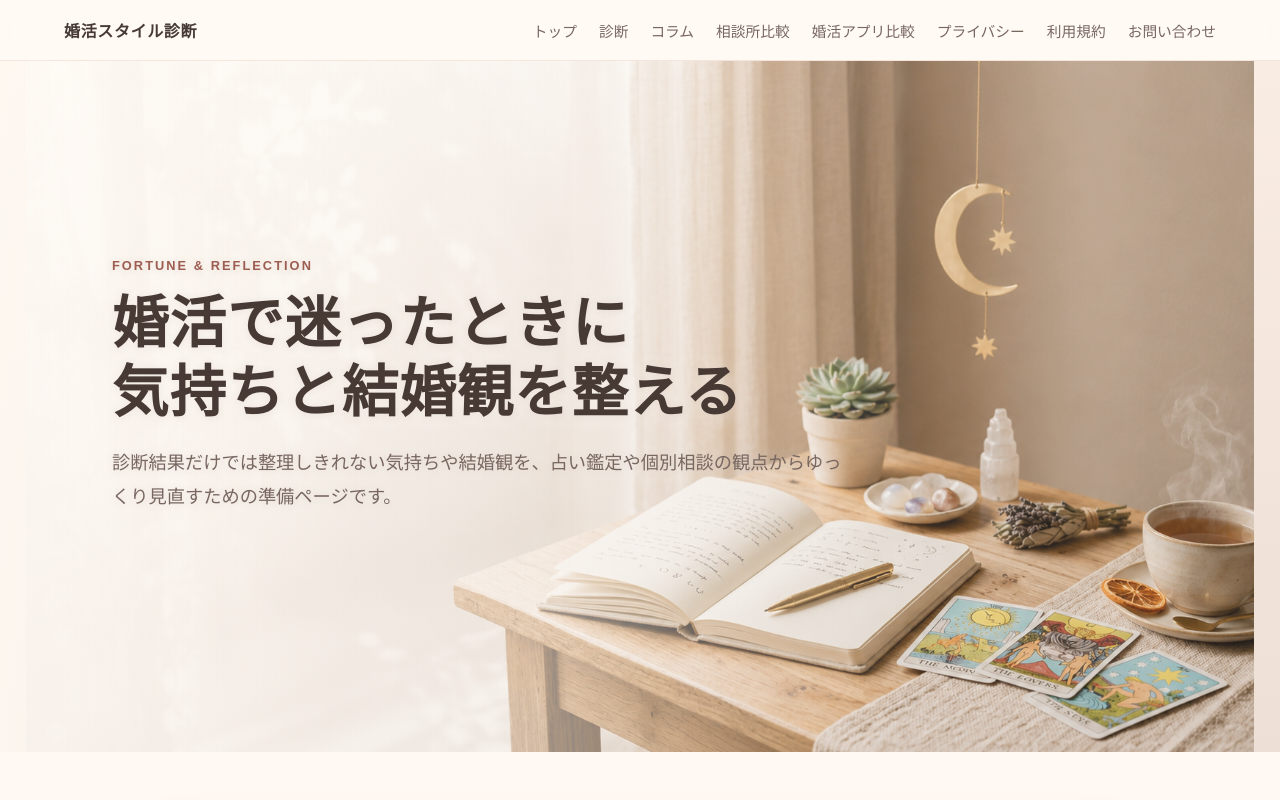
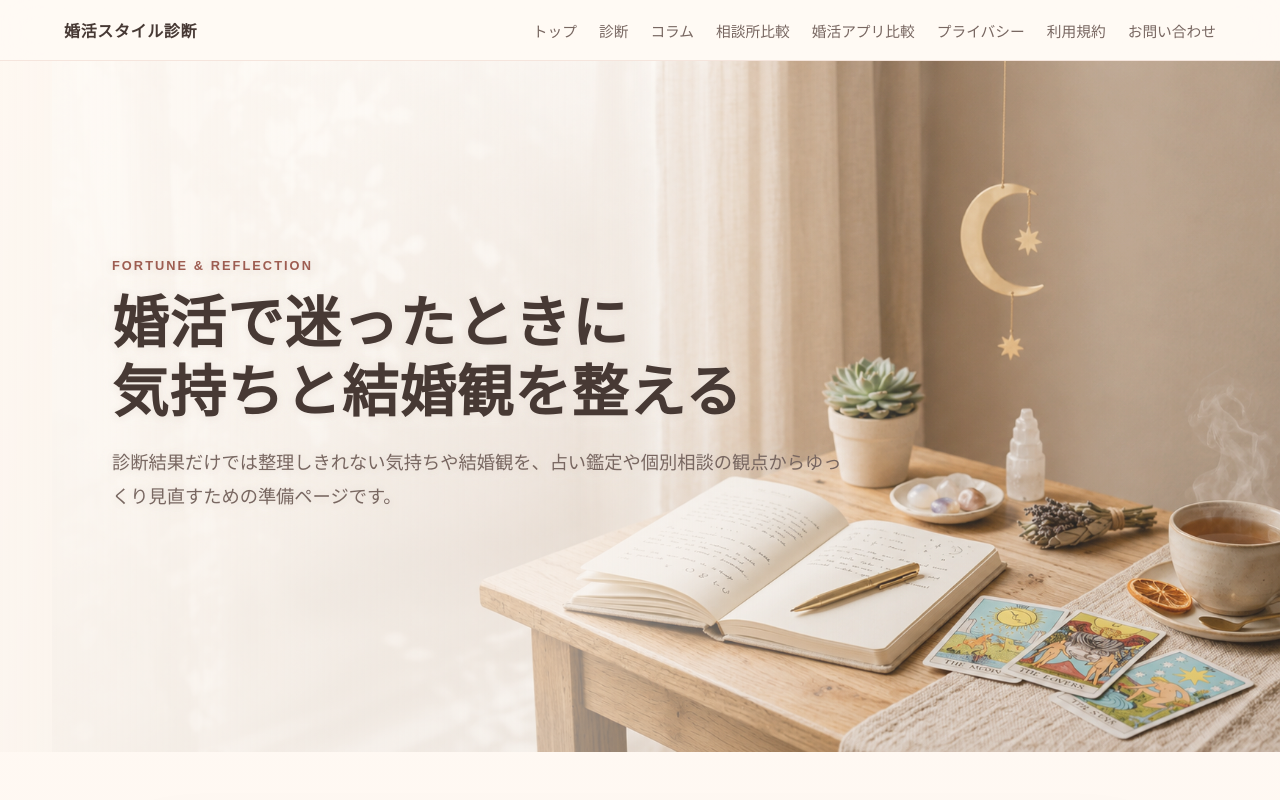
Before and after one commit to kenichis1971-cloud/konkatsu-diagnosis-site, a Next.js app: page /fortune in a window 1280 px wide. Shown: the top 800 px of the page. Built offline with nearby package versions, Linux system fonts and the light colour scheme.

Commit message:
Align fortune hero image to the right

```diff
--- a/app/globals.css
+++ b/app/globals.css
@@ -1342,7 +1342,7 @@ p {
   padding: clamp(52px, 6vw, 80px) clamp(20px, 5vw, 72px);
   background-color: #f7e9df;
   background-image: url("/images/fortune-hero-desktop.png");
-  background-position: center 50%;
+  background-position: right 50%;
   background-repeat: no-repeat;
   background-size: auto 100%;
 }
```
